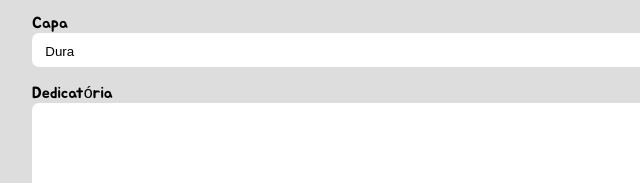
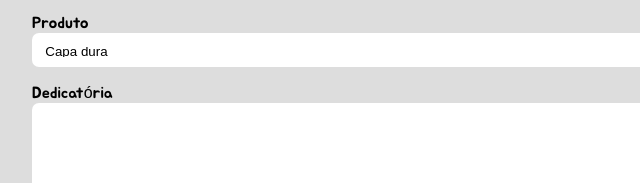
Before and after one commit to Lucas-m12/lucas-m12.github.io, a plain HTML site: page index.html in a window 1280 px wide. Shown: the part 332-515 px from the top of the page, 208-848 px from the left. Drawn offline with Linux system fonts and the light colour scheme.

Commit message:
correction cover product

```diff
--- a/index.html
+++ b/index.html
@@ -44,10 +44,10 @@
       </div>
 
       <div class="form-group">
-        <label for="coverType">Capa</label>
+        <label for="coverType">Produto</label>
         <select name="coverType" id="coverType">
-          <option value="hard">Dura</option>
-          <option value="soft">Mole</option>
+          <option value="hard">Capa dura</option>
+          <option value="soft">Capa mole</option>
         </select>
       </div>
 
```
